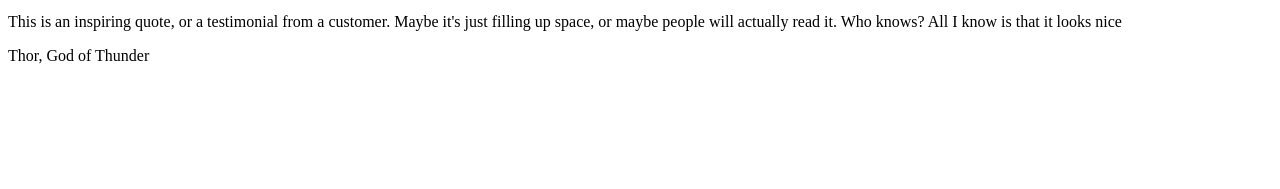
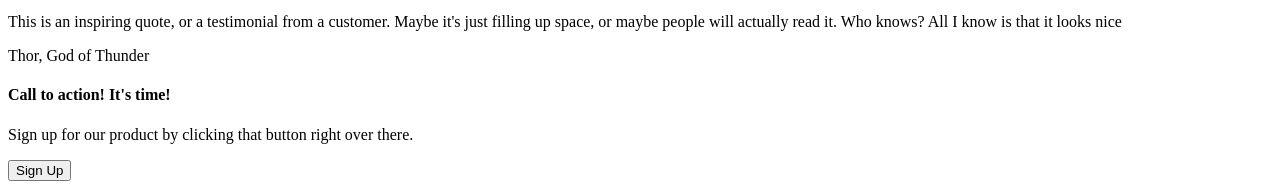
Before and after one commit to sumitmahalle25/Landing-page, a plain HTML site: page index.html in a window 1280 px wide. Shown: the part 1186-1375 px from the top of the page. Before the commit the page ends 1267 px from the top, so only its background shows below. Drawn offline with Linux system fonts and the light colour scheme.

Commit message:
Add call-to-action section

```diff
--- a/index.html
+++ b/index.html
@@ -61,5 +61,14 @@
       </div>
     </section>
 
+        <section class="cta">
+      <div class="cta-text">
+        <h4>Call to action! It's time!</h4>
+        <p>Sign up for our product by clicking that button right over there.</p>
+      </div>
+      <button>Sign Up</button>
+    </section>
+
+
   </body>
 </html>
```
